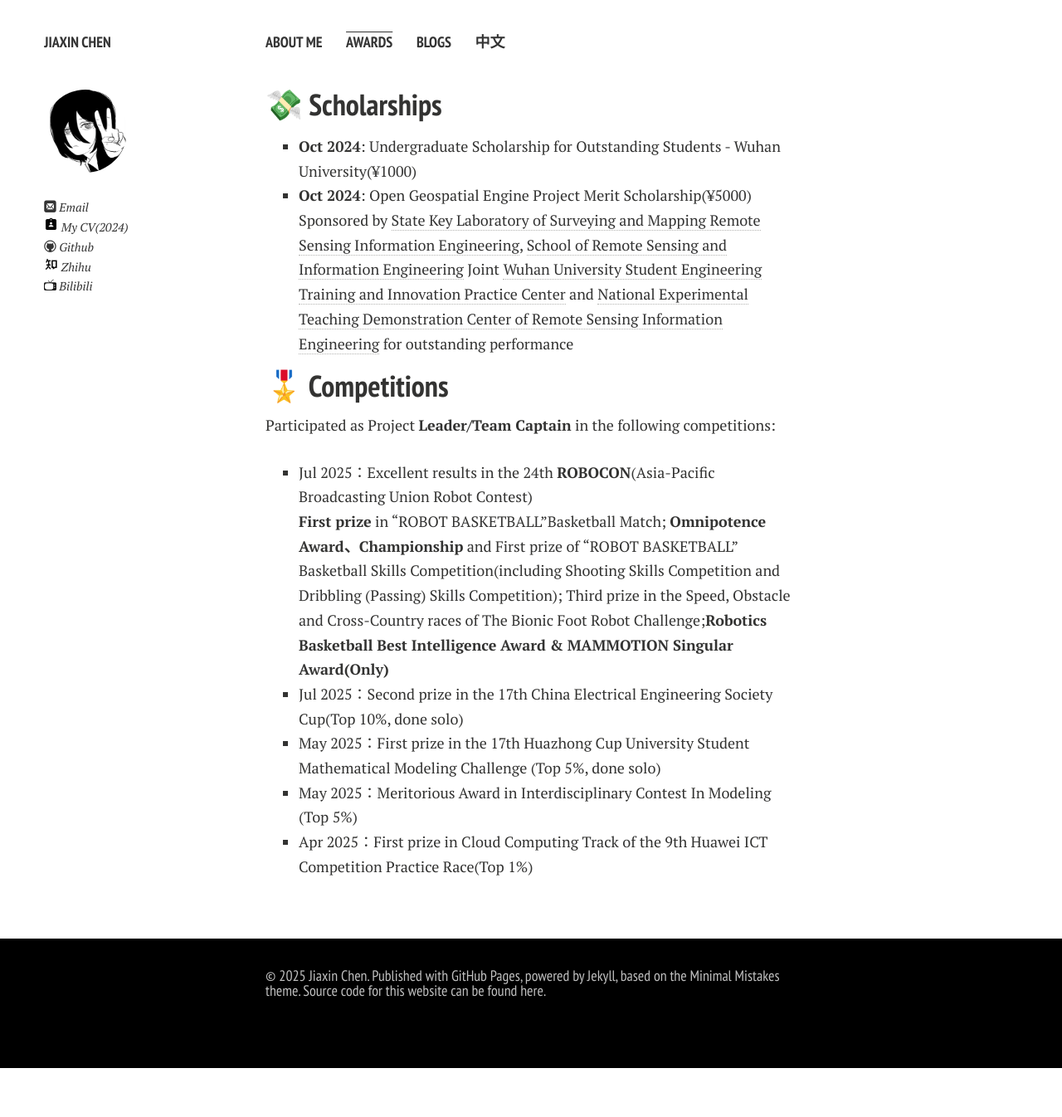
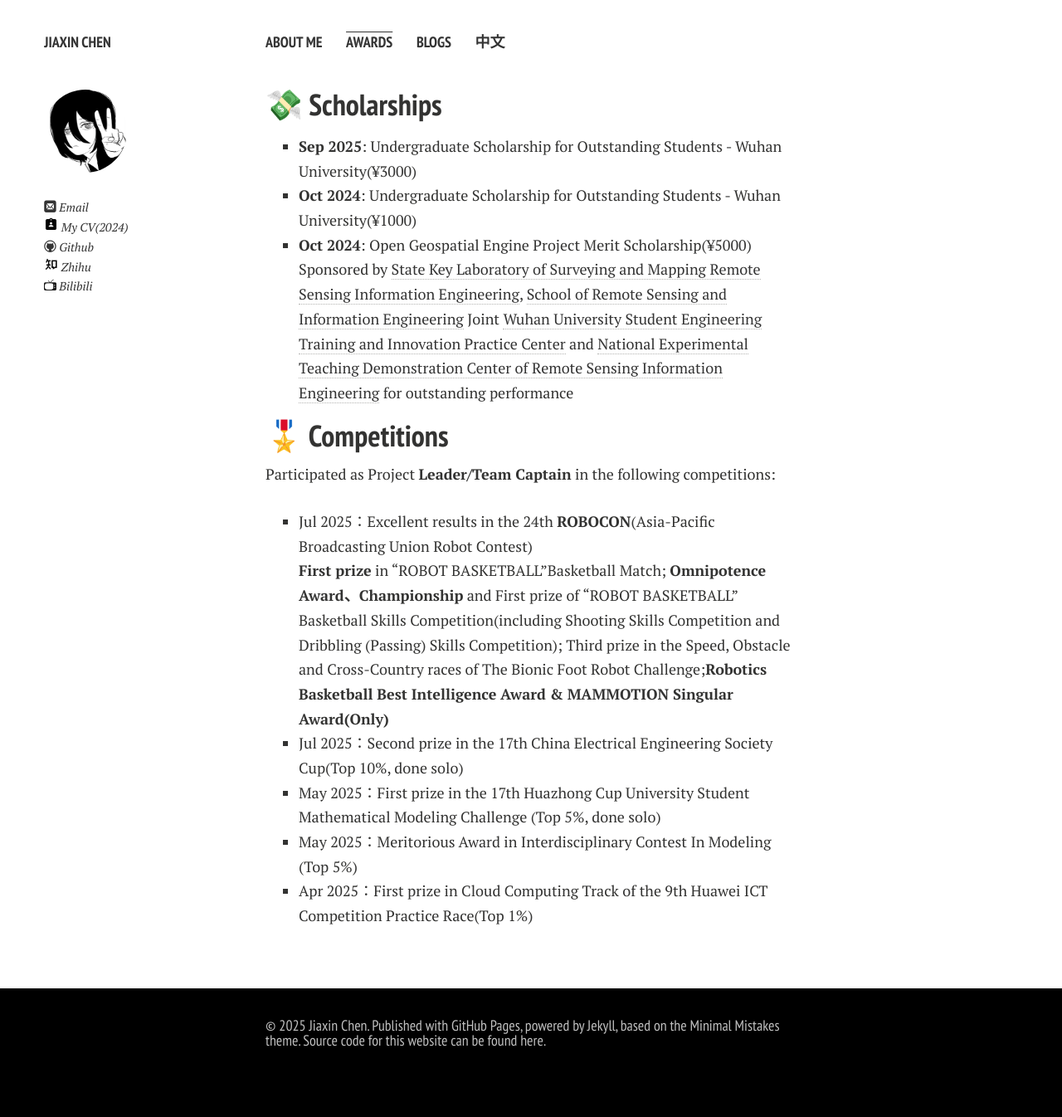
Before and after one commit to PlutoKirito/PlutoKirito.github.io, a Jekyll site: the page built from awards.md, in a window 1280 px wide. Shown: the whole page at 83% size. Built offline with Jekyll 4.4.1, drawn with Linux system fonts in a browser that asks for light colours; nearby versions of some CDN libraries; comment, search, counter and statistics services are not loaded; a style sheet for code colours, icons or effects is not loaded; before the commit the page ends 1287 px from its top, so only the background shows below that.

Commit message:
docs:update

```diff
--- a/awards.md
+++ b/awards.md
@@ -5,6 +5,7 @@ title: Awards
 ---
 
 ## 💸 Scholarships
+- **Sep 2025**:  Undergraduate Scholarship for Outstanding Students - Wuhan University(¥3000)
 - **Oct 2024**:  Undergraduate Scholarship for Outstanding Students - Wuhan University(¥1000)
 - **Oct 2024**: Open Geospatial Engine Project Merit Scholarship(¥5000)<br>Sponsored by [State Key Laboratory of Surveying and Mapping Remote Sensing Information Engineering](https://liesmars.whu.edu.cn/index.htm), [School of Remote Sensing and Information Engineering](https://rsgis.whu.edu.cn/index.htm) Joint [Wuhan University Student Engineering Training and Innovation Practice Center](https://gc.whu.edu.cn/) and [National Experimental Teaching Demonstration Center of Remote Sensing Information Engineering](https://rsgislab.whu.edu.cn/rsgislab/) for outstanding performance
 
```
